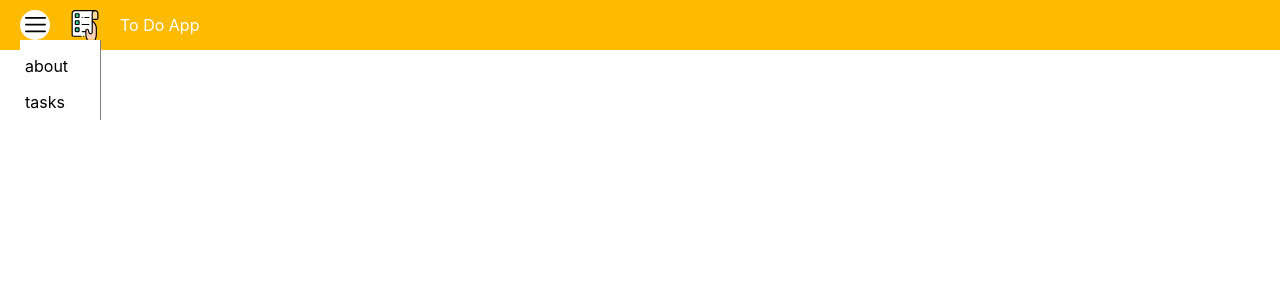
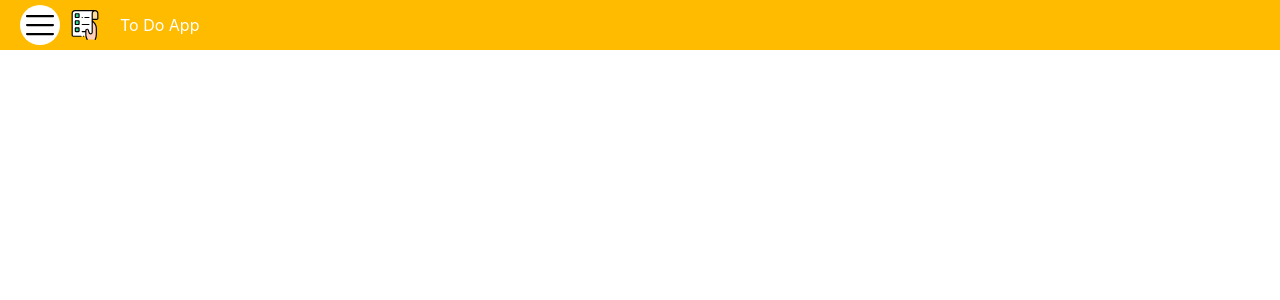
Before and after one commit to adelinaiuhas/national6-iuhas, a React (Create React App) app: page / in a window 1280 px wide. Shown: the top 300 px of the page. Built offline with nearby package versions, Linux system fonts and the light colour scheme.

Commit message:
finished homework

```diff
--- a/src/App.jsx
+++ b/src/App.jsx
@@ -1,4 +1,5 @@
 import { Header } from "./components/Header/Header";
+
 import "./App.css";
 
 function App() {
--- a/src/components/Header/Menu/Menu.jsx
+++ b/src/components/Header/Menu/Menu.jsx
@@ -1,5 +1,4 @@
 import { MenuButton } from "./MenuButton/MenuButton";
-import { MenuFlyOut } from "./MenuFlyout/MenuFlyOut";
 
 import "./Menu.css";
 
@@ -8,7 +7,6 @@ export function Menu() {
     <div className="app-menu">
       {" "}
       <MenuButton />
-      <MenuFlyOut />
     </div>
   );
 }
--- a/src/components/Header/Menu/MenuButton/MenuButton.css
+++ b/src/components/Header/Menu/MenuButton/MenuButton.css
@@ -1,13 +1,15 @@
 .app-menu-button {
-  height: 30px;
-  width: 30px;
+  margin-top: -5px;
+  height: 40px;
+  width: 40px;
   border-radius: 100%;
   background-color: white;
   align-items: center;
   justify-content: center;
-  display: flex;
+  display: inline-block;
 }
 .app-menu-button img {
   height: 70%;
-  margin-top: 5px;
+  margin-top: 10px;
+  margin-left: 6px;
 }
--- a/src/components/Header/Menu/MenuButton/MenuButton.jsx
+++ b/src/components/Header/Menu/MenuButton/MenuButton.jsx
@@ -1,9 +1,20 @@
 import menuSvg from "./menu.svg";
+import React, { useState } from "react";
 import "./MenuButton.css";
+import { MenuFlyOut } from "../MenuFlyOut/MenuFlyOut";
+
 export function MenuButton() {
+  const [isShown, setIsShown] = useState(false);
+
   return (
     <div className="app-menu-button">
-      <img src={menuSvg} alt="button" />
+      <img
+        src={menuSvg}
+        alt="button"
+        onMouseEnter={() => setIsShown(true)}
+        onMouseLeave={() => setIsShown(false)}
+      />
+      {isShown && <MenuFlyOut />}
     </div>
   );
 }
--- a/src/components/Header/Menu/MenuFlyout/MenuFlyout.css
+++ b/src/components/Header/Menu/MenuFlyout/MenuFlyout.css
@@ -1,4 +1,4 @@
-.app-menu-flyout {
+.app-menu-flyOut {
   display: inline-block;
   background-color: white;
   top: 0;
@@ -7,11 +7,12 @@
   height: 80px;
   position: relative;
   border-right: 1px solid grey;
+  border-radius: 10px;
 }
 
-.app-menu-flyout p {
-  margin-left: 5px;
-
+.app-menu-flyOut p {
+  margin-left: 10px;
+  margin-top: 10px;
   display: flex;
   align-items: center;
 }
--- a/src/components/Header/Menu/MenuFlyout/MenuFlyout.jsx
+++ b/src/components/Header/Menu/MenuFlyout/MenuFlyout.jsx
@@ -1,7 +1,7 @@
 import "./MenuFlyOut.css";
 export function MenuFlyOut() {
   return (
-    <div className="app-menu-flyout">
+    <div className="app-menu-flyOut">
       <p>about</p>
       <p>tasks</p>
     </div>
```
